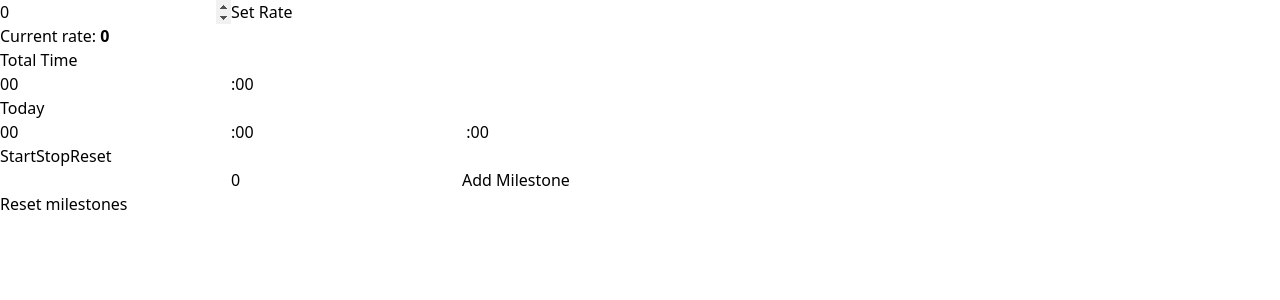
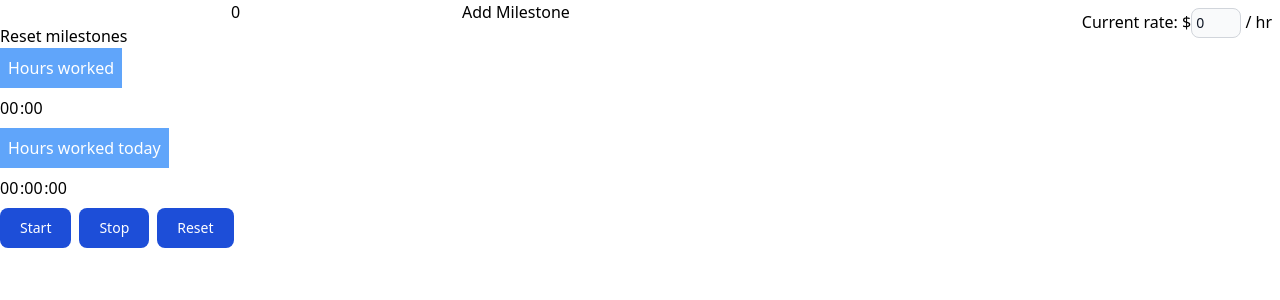
Before and after one commit to WebsByTodd/money-visualizer, a React (Vite) app: page / in a window 1280 px wide. Shown: the top 300 px of the page. Built offline with nearby package versions, Linux system fonts and the light colour scheme.

Commit message:
Some styling.

```diff
--- a/package.json
+++ b/package.json
@@ -10,6 +10,7 @@
     "preview": "vite preview"
   },
   "dependencies": {
+    "clsx": "^2.1.1",
     "react": "^18.3.1",
     "react-dom": "^18.3.1"
   },
--- a/src/App.tsx
+++ b/src/App.tsx
@@ -1,9 +1,9 @@
+import { MilestoneList } from "./Milestones/MilestoneList";
+import { useMilestones } from "./Milestones/useMilestones";
 import { Rate } from "./Rate/Rate";
+import { useRate } from "./Rate/useRate";
 import { Timer } from "./Timer/Timer";
 import { useTimer } from "./Timer/useTimer";
-import { useRate } from "./Rate/useRate";
-import { MilestoneList } from "./Milestones/MilestoneList";
-import { useMilestones } from "./Milestones/useMilestones";
 
 function App() {
   const rateState = useRate();
@@ -15,9 +15,9 @@ function App() {
 
   return (
     <>
+      <MilestoneList {...milestoneState} />
       <Rate {...rateState} />
       <Timer {...timerState} />
-      <MilestoneList {...milestoneState} />
     </>
   );
 }
--- a/src/Rate/Rate.tsx
+++ b/src/Rate/Rate.tsx
@@ -1,32 +1,40 @@
+import clsx from "clsx/lite";
 import React, { useState } from "react";
 import { RateState } from "./useRate";
 
 export function Rate({ rate, updateRate }: RateState) {
   const [rateInput, setRateInput] = useState<string>(rate.toString());
 
-  function handleRateSubmit(e: React.FormEvent<HTMLFormElement>) {
-    e.preventDefault();
-    updateRate(parseInt(rateInput));
-  }
-
   function handleRateFocus(e: React.FocusEvent<HTMLInputElement>) {
     e.target.select();
   }
 
   return (
-    <>
-      <form onSubmit={handleRateSubmit}>
+    <div className={clsx("absolute", "top-0", "right-0", "p-2")}>
+      <label>
+        Current rate: $
         <input
+          className={clsx(
+            "bg-gray-50",
+            "border",
+            "border-gray-300",
+            "text-gray-900",
+            "text-sm",
+            "rounded-lg",
+            "focus:ring-blue-500",
+            "focus:border-blue-500",
+            "inline-block",
+            "w-[50px]",
+            "p-1"
+          )}
           type="number"
           value={rateInput}
           onChange={(e) => setRateInput(e.target.value)}
           onFocus={handleRateFocus}
-        />
-        <button type="submit">Set Rate</button>
-      </form>
-      <p>
-        Current rate: <strong>{rate}</strong>
-      </p>
-    </>
+          onBlur={() => updateRate(parseInt(rateInput))}
+        />{" "}
+        / hr
+      </label>
+    </div>
   );
 }
--- a/src/Timer/Timer.tsx
+++ b/src/Timer/Timer.tsx
@@ -1,6 +1,6 @@
 import clsx from "clsx/lite";
+import { useState } from "react";
 import { TimerState } from "./useTimer";
-import { useState } from "react";
 
 export function Timer({
   totalElapsedTime,
@@ -28,10 +28,13 @@ export function Timer({
   );
 
   return (
-    <div>
-      <h1>Total Time</h1>
+    <div className={clsx("flex", "flex-col", "items-start", "gap-2")}>
+      <span className={clsx("bg-blue-400", "p-2")}>
+        <span className={clsx("text-white")}>Hours worked</span>
+      </span>
       <div className={clsx("flex")}>
         <input
+          className={clsx("block", "w-[20px]")}
           type="text"
           value={totalHoursInput}
           onChange={(e) => setTotalHoursInput(e.target.value)}
@@ -42,6 +45,7 @@ export function Timer({
         />
         <span>:</span>
         <input
+          className={clsx("block", "w-[20px]")}
           type="text"
           value={totalMinutesInput}
           onChange={(e) => setTotalMinutesInput(e.target.value)}
@@ -51,9 +55,12 @@ export function Timer({
           }}
         />
       </div>
-      <h1>Today</h1>
+      <span className={clsx("bg-blue-400", "p-2")}>
+        <span className={clsx("text-white")}>Hours worked today</span>
+      </span>
       <div className={clsx("flex")}>
         <input
+          className={clsx("block", "w-[20px]")}
           type="text"
           value={dailyHoursInput}
           onChange={(e) => setDailyHoursInput(e.target.value)}
@@ -64,6 +71,7 @@ export function Timer({
         />
         <span>:</span>
         <input
+          className={clsx("block", "w-[20px]")}
           type="text"
           value={dailyMinutesInput}
           onChange={(e) => setDailyMinutesInput(e.target.value)}
@@ -74,13 +82,73 @@ export function Timer({
         />
         <span>:{dailyElapsed.ss}</span>
       </div>
-      <button onClick={startTimer} disabled={isRunning}>
-        Start
-      </button>
-      <button onClick={stopTimer} disabled={!isRunning}>
-        Stop
-      </button>
-      <button onClick={resetTimer}>Reset</button>
+      <div className={clsx("flex", "gap-2")}>
+        <button
+          className={clsx(
+            "text-white",
+            "bg-blue-700",
+            "hover:bg-blue-800",
+            "focus:ring-4",
+            "focus:outline-none",
+            "focus:ring-blue-300",
+            "font-medium",
+            "rounded-lg",
+            "text-sm",
+            "w-full",
+            "sm:w-auto",
+            "px-5",
+            "py-2.5",
+            "text-center"
+          )}
+          onClick={startTimer}
+          disabled={isRunning}
+        >
+          Start
+        </button>
+        <button
+          className={clsx(
+            "text-white",
+            "bg-blue-700",
+            "hover:bg-blue-800",
+            "focus:ring-4",
+            "focus:outline-none",
+            "focus:ring-blue-300",
+            "font-medium",
+            "rounded-lg",
+            "text-sm",
+            "w-full",
+            "sm:w-auto",
+            "px-5",
+            "py-2.5",
+            "text-center"
+          )}
+          onClick={stopTimer}
+          disabled={!isRunning}
+        >
+          Stop
+        </button>
+        <button
+          className={clsx(
+            "text-white",
+            "bg-blue-700",
+            "hover:bg-blue-800",
+            "focus:ring-4",
+            "focus:outline-none",
+            "focus:ring-blue-300",
+            "font-medium",
+            "rounded-lg",
+            "text-sm",
+            "w-full",
+            "sm:w-auto",
+            "px-5",
+            "py-2.5",
+            "text-center"
+          )}
+          onClick={resetTimer}
+        >
+          Reset
+        </button>
+      </div>
     </div>
   );
 }
```
Also changed, not shown: 1 other file (tests, documents, lock files or other folders).
